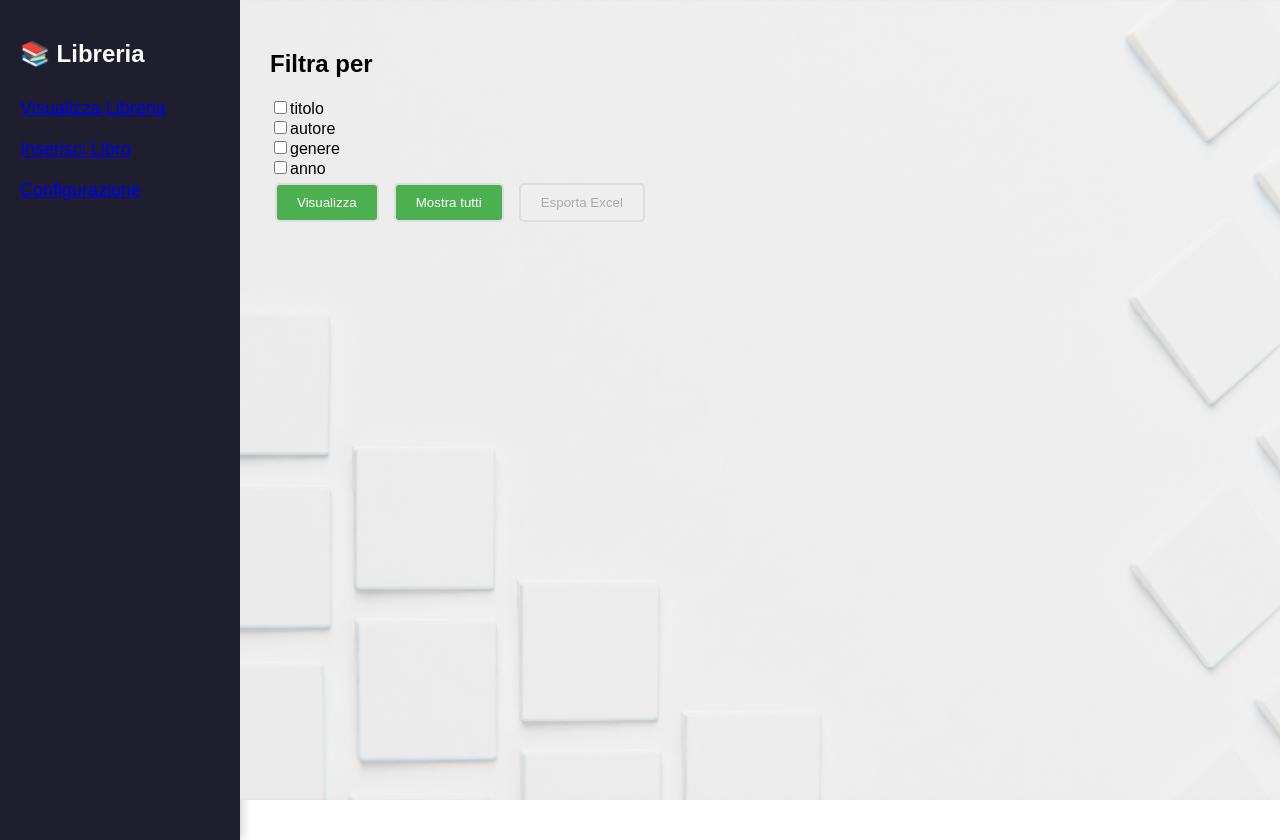
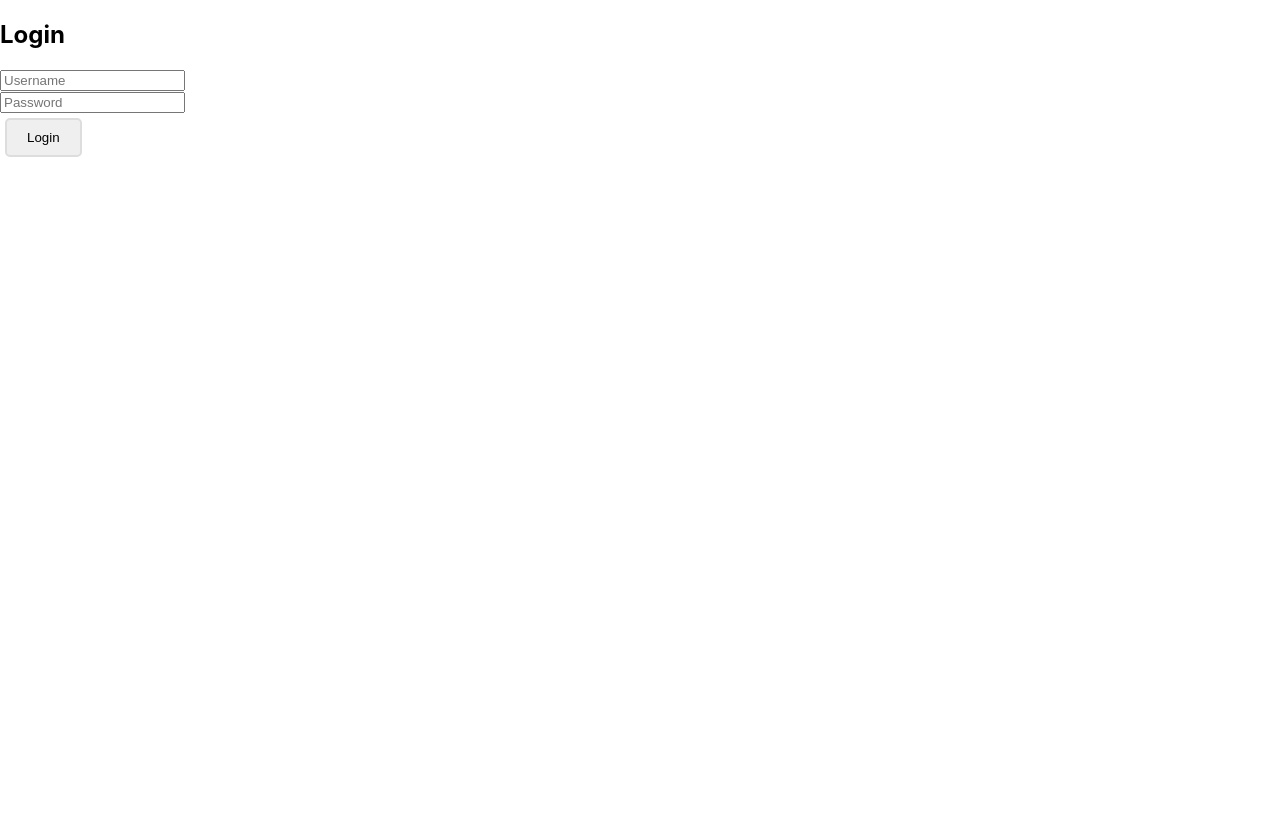
Before and after one commit to federicobagagli/libreria-frontend, a React (Create React App) app: page / in a window 1280 px wide. After the commit the page ends 800 px from the top, so only its background shows below. Built offline with nearby package versions, Linux system fonts and the light colour scheme.

Commit message:
frontend login

```diff
--- a/src/App.js
+++ b/src/App.js
@@ -1,15 +1,60 @@
 // src/App.js
-import { BrowserRouter, Routes, Route } from "react-router-dom";
-import React from "react";
+import { BrowserRouter, Routes, Route, Navigate } from "react-router-dom";
+import React, { useEffect,useState } from "react";
 import Sidebar from "./components/Sidebar";
 import ViewBooks from "./components/ViewBooks";
 import AddBook from "./components/AddBook.js";
+import ConfigurationPage from "./components/ConfigurationPage";
+import LoginPage from "./components/LoginPage"; // nuovo componente
 import "./App.css";
 import backgroundImage from './assets/3d-background-with-white-cubes.jpg';
-import ConfigurationPage from "./components/ConfigurationPage";
+
+function App() {
+  const [isLoggedIn, setIsLoggedIn] = useState(false);
+
+  const handleLoginSuccess = (token) => {
+    localStorage.setItem('jwtToken', token);
+
+    try {
+      const payload = JSON.parse(atob(token.split('.')[1])); // decodifica payload JWT
+      localStorage.setItem('userRole', payload.role);
+    } catch (e) {
+      console.error("Token JWT non valido:", e);
+      localStorage.removeItem('jwtToken');
+      localStorage.removeItem('userRole');
+    }
+
+    setIsLoggedIn(true);
+  };
 
 
-function App() {
+
+  useEffect(() => {
+    const token = localStorage.getItem('jwtToken');
+
+    if (token) {
+      try {
+        const payload = JSON.parse(atob(token.split('.')[1]));
+        const isExpired = (payload.exp * 1000) < Date.now();
+        if (isExpired) {
+          localStorage.clear();
+          setIsLoggedIn(false);
+        } else {
+          setIsLoggedIn(true);
+        }
+      } catch (e) {
+        console.error("Errore nella decodifica del token:", e);
+        localStorage.clear();
+        setIsLoggedIn(false);
+      }
+    }
+  }, []);
+
+
+  if (!isLoggedIn) {
+    return <LoginPage onLoginSuccess={handleLoginSuccess} />;
+  }
+
   return (
     <BrowserRouter>
       <div className="app-container">
@@ -25,6 +70,7 @@ function App() {
             <Route path="/" element={<ViewBooks />} />
             <Route path="/add" element={<AddBook />} />
             <Route path="/configurazione" element={<ConfigurationPage />} />
+            <Route path="*" element={<Navigate to="/" />} />
           </Routes>
         </main>
       </div>
--- /dev/null
+++ b/src/components/LoginPage.js
@@ -0,0 +1,49 @@
+import React, { useState } from 'react';
+import axios from 'axios';
+import API_URL from '../config/apiConfig'; // usa la stessa configurazione API
+
+function LoginPage({ onLoginSuccess }) {
+  const [username, setUsername] = useState('');
+  const [password, setPassword] = useState('');
+  const [error, setError] = useState('');
+
+  const handleLogin = async (e) => {
+    e.preventDefault();
+    try {
+      const response = await axios.post(`${API_URL}/auth/login`, {
+        username,
+        password
+      });
+      const token = response.data.token;
+      localStorage.setItem('token', token); // salviamo il token
+      onLoginSuccess(); // chiamiamo la funzione per notificare successo
+    } catch (err) {
+      console.error(err);
+      setError('Credenziali non valide');
+    }
+  };
+
+  return (
+    <div>
+      <h2>Login</h2>
+      {error && <p style={{ color: 'red' }}>{error}</p>}
+      <form onSubmit={handleLogin}>
+        <input
+          type="text"
+          placeholder="Username"
+          value={username}
+          onChange={(e) => setUsername(e.target.value)}
+        /><br />
+        <input
+          type="password"
+          placeholder="Password"
+          value={password}
+          onChange={(e) => setPassword(e.target.value)}
+        /><br />
+        <button type="submit">Login</button>
+      </form>
+    </div>
+  );
+}
+
+export default LoginPage;
--- a/src/components/Sidebar.js
+++ b/src/components/Sidebar.js
@@ -4,6 +4,18 @@ import { Link } from "react-router-dom";  // ✅ IMPORTANTE
 import "./Sidebar.css";
 
 const Sidebar = () => {
+  let role = null;
+  const token = localStorage.getItem('token');
+
+  if (token) {
+    try {
+      const payload = JSON.parse(atob(token.split('.')[1]));
+      role = payload.role;
+    } catch (e) {
+      console.error("Errore nella decodifica del token:", e);
+    }
+  }
+
   return (
     <div className="sidebar">
       <h2>📚 Libreria</h2>
@@ -14,12 +26,15 @@ const Sidebar = () => {
         <li>
           <Link to="/add">Inserisci Libro</Link>
         </li>
-        <li>
-          <Link to="/configurazione">Configurazione</Link> {/* NUOVA VOCE */}
-        </li>
+        {role === 'ROLE_ADMIN' && (
+          <li>
+            <Link to="/configurazione">Configurazione</Link>
+          </li>
+        )}
       </ul>
     </div>
   );
 };
 
+
 export default Sidebar;
```
